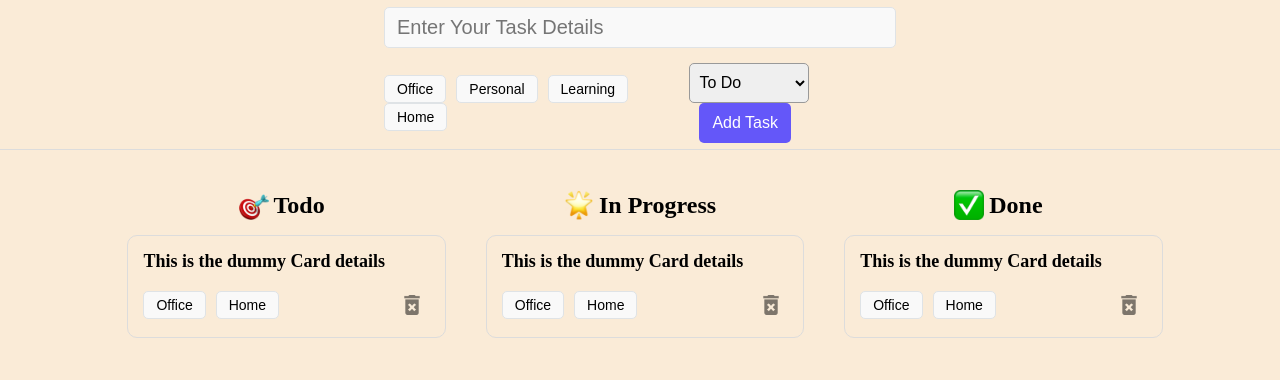
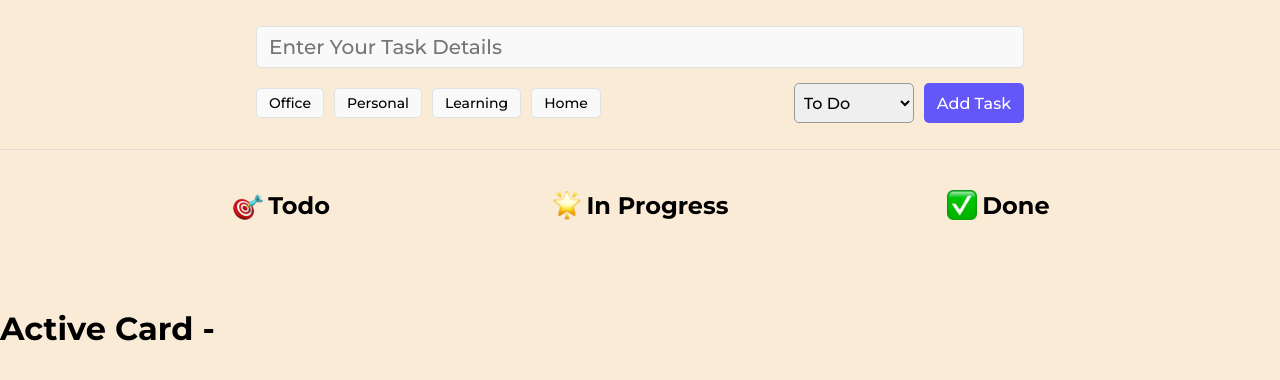
Before and after one commit to vinayak-urs/mini-jira, a React (Vite) app: page / in a window 1280 px wide. Shown: the top 380 px of the page. Built offline with nearby package versions, Linux system fonts and the light colour scheme.

Commit message:
feat: todo list with local storage added

```diff
--- a/src/App.css
+++ b/src/App.css
@@ -1,7 +1,11 @@
+@import url('https://fonts.googleapis.com/css2?family=Montserrat:ital,wght@0,100..900;1,100..900&display=swap');
+
 * {
   margin: 0;
   padding: 0;
   box-sizing: border-box;
+  font-family: "Montserrat", sans-serif;
+
 }
 body{
   background-color: antiquewhite;
--- a/src/App.jsx
+++ b/src/App.jsx
@@ -1,26 +1,59 @@
-
-import './App.css'
+import "./App.css";
 import TaskForm from "./components/Task";
-import TaskColums from './components/TaskColums.jsx';
+import TaskColums from "./components/TaskColums.jsx";
 
 import todoLogo from "./assets/direct-hit.png";
 import doneLogo from "./assets/check-mark-button.png";
-import inProgressLogo from "./assets/glowing-star.png"
-
-
+import inProgressLogo from "./assets/glowing-star.png";
+import { useEffect, useState } from "react";
 
 function App() {
+  const [task, setTask] = useState(
+    JSON.parse(window.localStorage.getItem("taskList")) || []
+  );
+
+  const [activeCard, setActiveCard] = useState(null);
+  const todoTask = task.filter((task) => task.status === "Todo");
+  const inProgressTask = task.filter((task) => task.status === "In Progress");
+  const doneTask = task.filter((task) => task.status === "Done");
+  const handleDelete = (taskId) => {
+    const newTask = task.filter((task) => task.id !== taskId);
+    setTask(newTask);
+  };
+
+  useEffect(() => {
+    window.localStorage.setItem("taskList", JSON.stringify(task));
+  }, [task]);
 
   return (
     <div className="app">
-      <TaskForm />
+      <TaskForm setTask={setTask} />
       <main className="appBody">
-        <TaskColums heading={"Todo"} logo={todoLogo} />
-        <TaskColums heading={"In Progress"} logo={inProgressLogo} />
-        <TaskColums heading={"Done"} logo={doneLogo} />
+        <TaskColums
+          heading={"Todo"}
+          logo={todoLogo}
+          task={todoTask}
+          handleDelete={handleDelete}
+          setActiveCard={setActiveCard}
+        />
+        <TaskColums
+          heading={"In Progress"}
+          logo={inProgressLogo}
+          task={inProgressTask}
+          handleDelete={handleDelete}
+          setActiveCard={setActiveCard}
+        />
+        <TaskColums
+          heading={"Done"}
+          logo={doneLogo}
+          task={doneTask}
+          handleDelete={handleDelete}
+          setActiveCard={setActiveCard}
+        />
       </main>
+      <h1>Active Card - {activeCard}</h1>
     </div>
   );
 }
 
-export default App
+export default App;
--- /dev/null
+++ b/src/components/Drag.css
@@ -0,0 +1,15 @@
+.dropArea{
+  width: 100%;
+  height:100px;
+  background-color: #dcdcdc;
+  border: 1px dashed #dcdcdc;
+  border-radius: 10px;
+  padding: 15px;
+  margin-bottom: 15px;
+  opacity: 1;
+  transition: all 0.2s ease-in-out;
+}
+
+.hideDrop{
+  opacity: 0;
+}
--- /dev/null
+++ b/src/components/Drag.jsx
@@ -0,0 +1,17 @@
+import React, { useState } from "react";
+import "./Drag.css";
+
+const Drag = () => {
+  const [showDrop, setShowDrop] = useState(false);
+  return (
+    <section
+      className={showDrop?"dropArea":"hideDrop"}
+      onDragEnter={()=>setShowDrop(true)}
+      onDragLeave={()=>setShowDrop(false)}
+    >
+      Drag Here
+    </section>
+  );
+};
+
+export default Drag;
--- a/src/components/Tag.jsx
+++ b/src/components/Tag.jsx
@@ -2,8 +2,17 @@ import React from 'react'
 import './Tag.css'
 
 const Tag = (props) => {
+  const {selectTag , selected} = props;
+  const tagStyle = {
+    Office: { backgroundColor: "#fda821" },
+    Personal: { backgroundColor: "#15d4c8" },
+    Learning: { backgroundColor: "#ffd12c" },
+    Home: { backgroundColor: "#4cdafc" },
+    default: { backgroundColor: "#f9f9f9" },
+  };
+
   return (
-    <button className="tags">{props.children} </button>
+    <button type='button' className="tags" style={selected? tagStyle[props.children]:tagStyle["default"]} onClick={()=> selectTag(props.children)}>{props.children} </button>
   )
 }
 
--- a/src/components/Task.css
+++ b/src/components/Task.css
@@ -6,7 +6,7 @@
 }
 
 .appHeader > form {
-  width: 40%;
+  width: 60%;
 }
 
 .taskInput {
--- a/src/components/Task.jsx
+++ b/src/components/Task.jsx
@@ -1,25 +1,90 @@
-import React from "react";
-import './Task.css'
-import Tag from "./Tag.jsx"
+import React, { useState } from "react";
+import "./Task.css";
+import Tag from "./Tag.jsx";
 
-const  TaskForm = () => {
+const TaskForm = ({ setTask }) => {
+  const [taskData, setTaskData] = useState({
+    task: "",
+    status: "Todo",
+    tags: [],
+  });
+
+  const selectTag = (tag) => {
+    if (taskData.tags.some((item) => item === tag)) {
+      const filteredTags = taskData.tags.filter((item) => item !== tag);
+      setTaskData((prev) => {
+        return { ...prev, tags: filteredTags };
+      });
+    } else {
+      setTaskData((prev) => {
+        return { ...prev, tags: [...prev.tags, tag] };
+      });
+    }
+  };
+
+  const checkTag = (tag) => {
+    return taskData.tags.some((item) => item === tag);
+  };
+
+
+  const handleTaskData = (e) => {
+    const { name, value } = e.target;
+    setTaskData((prev) => {
+      return { ...prev, [name]: value ,id: Date.now()};
+    });
+  };
+
+  const handleSubmit = (e) => {
+    console.log(taskData);
+    e.preventDefault();
+    setTask((prev) => {
+      return [...prev, taskData];
+    });
+    setTaskData({
+      task: "",
+      status: "Todo",
+      tags: [],
+    });
+  };
+
   return (
     <header className="appHeader">
-      <form>
+      <form
+        onSubmit={(e) => {
+          handleSubmit(e);
+        }}
+      >
         <input
           type="text"
+          name="task"
+          value={taskData.task}
           className="taskInput"
           placeholder="Enter Your Task Details"
+          onChange={(e) => handleTaskData(e)}
         />
         <div className="bottomBar">
           <div className="tagsbar">
-            <Tag>Office</Tag>
-            <Tag>Personal</Tag>
-            <Tag>Learning</Tag>
-            <Tag>Home</Tag>
+            <Tag selectTag={selectTag} selected={checkTag("Office")}>
+              Office
+            </Tag>
+            <Tag selectTag={selectTag} selected={checkTag("Personal")}>
+              Personal
+            </Tag>
+            <Tag selectTag={selectTag} selected={checkTag("Learning")}>
+              Learning
+            </Tag>
+            <Tag selectTag={selectTag} selected={checkTag("Home")}>
+              Home
+            </Tag>
           </div>
           <div className="action">
-            <select name="Marker Tag" id="taglist" className="taskStatus">
+            <select
+              name="status"
+              id="taglist"
+              className="taskStatus"
+              value={taskData.status}
+              onChange={(e) => handleTaskData(e)}
+            >
               <option value="Todo" className="todo">
                 To Do
               </option>
--- a/src/components/TaskCard.css
+++ b/src/components/TaskCard.css
@@ -1,4 +1,4 @@
-.taskDelete{
+.taskDelete {
   height: 35px;
   width: 35px;
   border-radius: 50%;
@@ -8,33 +8,44 @@
   cursor: pointer;
   transition: all 0.3s ease-in-out;
 }
-.taskDelete:hover{
+.taskDelete:hover {
   background-color: #82c7f5;
 }
 
-.taskCardBottom{
+.taskCardBottom {
   display: flex;
   align-items: center;
   justify-content: space-between;
 }
 
-.delete{
+.delete {
   height: 20px;
   opacity: 50%;
   transition: all 0.3s ease-in-out;
 }
 
+.taskDelete:hover .delete {
+  opacity: 80%;
+}
 
-.taskCard{
+.taskCard {
   width: 100%;
   min-height: 100px;
   border: 1px solid #dcdcdc;
+  background-color: rgb(231, 253, 253);
+  box-shadow: 0px 0px 10px 2px rgba(141, 140, 140, 0.692);
   border-radius: 10px;
   padding: 15px;
-  margin: 15px 5px;
+  margin-bottom: 15px;
+  cursor: grab;
 }
 
-.taskText{
+.taskCard:active {
+  opacity: 0.75;
+  box-shadow: none;
+}
+
+.taskText {
   font-size: 18px;
   font-weight: 600;
   margin-bottom: 15px;
--- a/src/components/TaskCard.jsx
+++ b/src/components/TaskCard.jsx
@@ -1,18 +1,32 @@
 import "./TaskCard.css";
 import React from "react";
-import deleteLogo from '../assets/delete.png';
+import deleteLogo from "../assets/delete.png";
 import Tag from "./Tag";
 
-const TaskCard = () => {
+const TaskCard = ({ task, handleDelete, setActiveCard }) => {
   return (
-    <article className="taskCard">
-      <p className="taskText">This is the dummy Card details</p>
+    <article
+      className="taskCard"
+      draggable
+      onDragStart={()=>setActiveCard(task.id)}
+      onDragEnd={()=>setActiveCard(null)}
+    >
+      <p className="taskText">{task.task}</p>
       <div className="taskCardBottom">
         <div className="taskCardsTags">
-          <Tag> Office</Tag>
-          <Tag>Home</Tag>
+          {task.tags.map((tag, index) => (
+            <Tag key={index} selected>
+              {tag}
+            </Tag>
+          ))}
         </div>
-        <div className="taskDelete">
+        <div
+          className="taskDelete"
+          onClick={() => {
+            console.log("task", task);
+            return handleDelete(task.id);
+          }}
+        >
           <img src={deleteLogo} alt="Delete-Logo" className="delete" />
         </div>
       </div>
--- a/src/components/TaskColums.css
+++ b/src/components/TaskColums.css
@@ -11,4 +11,5 @@
   display: flex;
   align-items: center;
   justify-content: center;
+  margin-bottom: 30px;
 }
--- a/src/components/TaskColums.jsx
+++ b/src/components/TaskColums.jsx
@@ -1,22 +1,28 @@
-import React from 'react'
-import "./TaskColums.css"
-import TaskCard from './TaskCard.jsx';
+import React from "react";
+import "./TaskColums.css";
+import TaskCard from "./TaskCard.jsx";
+import Drag from "./Drag.jsx";
 
-const TaskColums = (props) => {
+const TaskColums = ({ logo, heading, task,handleDelete,setActiveCard }) => {
   return (
     <section className="taskColumn">
       <h2 className="taskColumnHeader">
-        <img
-          src={props.logo}
-          alt="logo"
-          className="taskLogo"
-        />
-        {props.heading}
+        <img src={logo} alt="logo" className="taskLogo" />
+        {heading}
       </h2>
-      {/* <TaskCard/> */}
-      <TaskCard/>
+      <Drag />
+      {task.map((task, index) => (
+        <React.Fragment key={index}>
+          <TaskCard
+            task={task}
+            handleDelete={handleDelete}
+            setActiveCard={setActiveCard}
+          />
+          <Drag />
+        </React.Fragment>
+      ))}
     </section>
   );
-}
+};
 
-export default TaskColums
+export default TaskColums;
```
